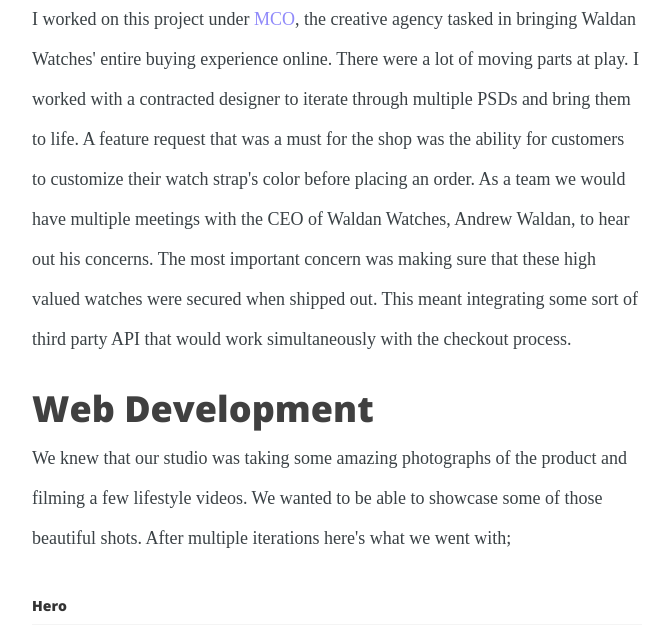
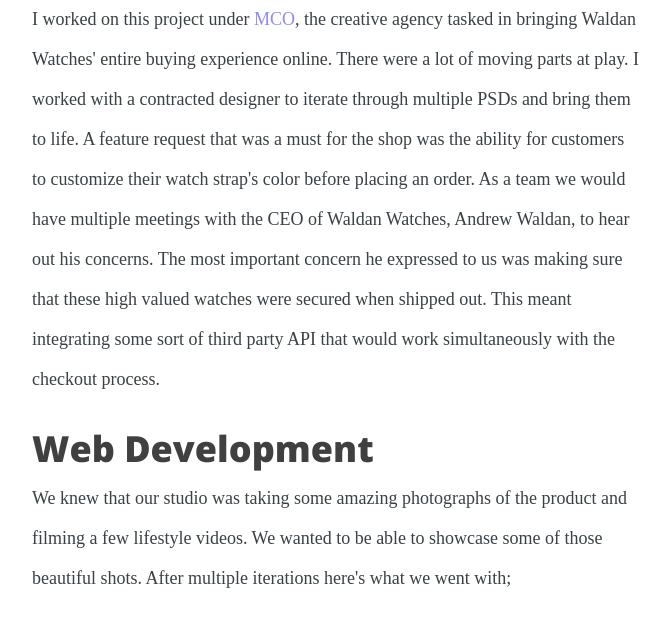
Before and after one commit to daninmotion/danielc, a Rails app: page /waldan in a window 1280 px wide. Shown: the part 679-1304 px from the top of the page, without its empty margins (303-972 px from the left). Run offline with Rails 7, Linux system fonts and the light colour scheme; style sheets or scripts are compiled from the project's sources; some libraries are stand-ins or nearby versions; some web fonts are replaced.

Commit message:
Added copy

```diff
--- a/app/views/home/waldan.html.erb
+++ b/app/views/home/waldan.html.erb
@@ -24,7 +24,7 @@
 			<div class="col-md-6 col-md-offset-3">
 				<h2>Project Overview</h2>
 				<p>
-					I worked on this project under <a href="http://www.waldanwatches.com/" target="_blank">MCO</a>, the creative agency tasked in bringing Waldan Watches' entire buying experience online. There were a lot of moving parts at play. I worked with a contracted designer to iterate through multiple PSDs and bring them to life. A feature request that was a must for the shop was the ability for customers to customize their watch strap's color before placing an order. As a team we would have multiple meetings with the CEO of Waldan Watches, Andrew Waldan, to hear out his concerns. The most important concern was making sure that these high valued watches were secured when shipped out. This meant integrating some sort of third party API that would work simultaneously with the checkout process.
+					I worked on this project under <a href="http://www.waldanwatches.com/" target="_blank">MCO</a>, the creative agency tasked in bringing Waldan Watches' entire buying experience online. There were a lot of moving parts at play. I worked with a contracted designer to iterate through multiple PSDs and bring them to life. A feature request that was a must for the shop was the ability for customers to customize their watch strap's color before placing an order. As a team we would have multiple meetings with the CEO of Waldan Watches, Andrew Waldan, to hear out his concerns. The most important concern he expressed to us was making sure that these high valued watches were secured when shipped out. This meant integrating some sort of third party API that would work simultaneously with the checkout process.
 				</p>
 			</div>
 		</div>
```
